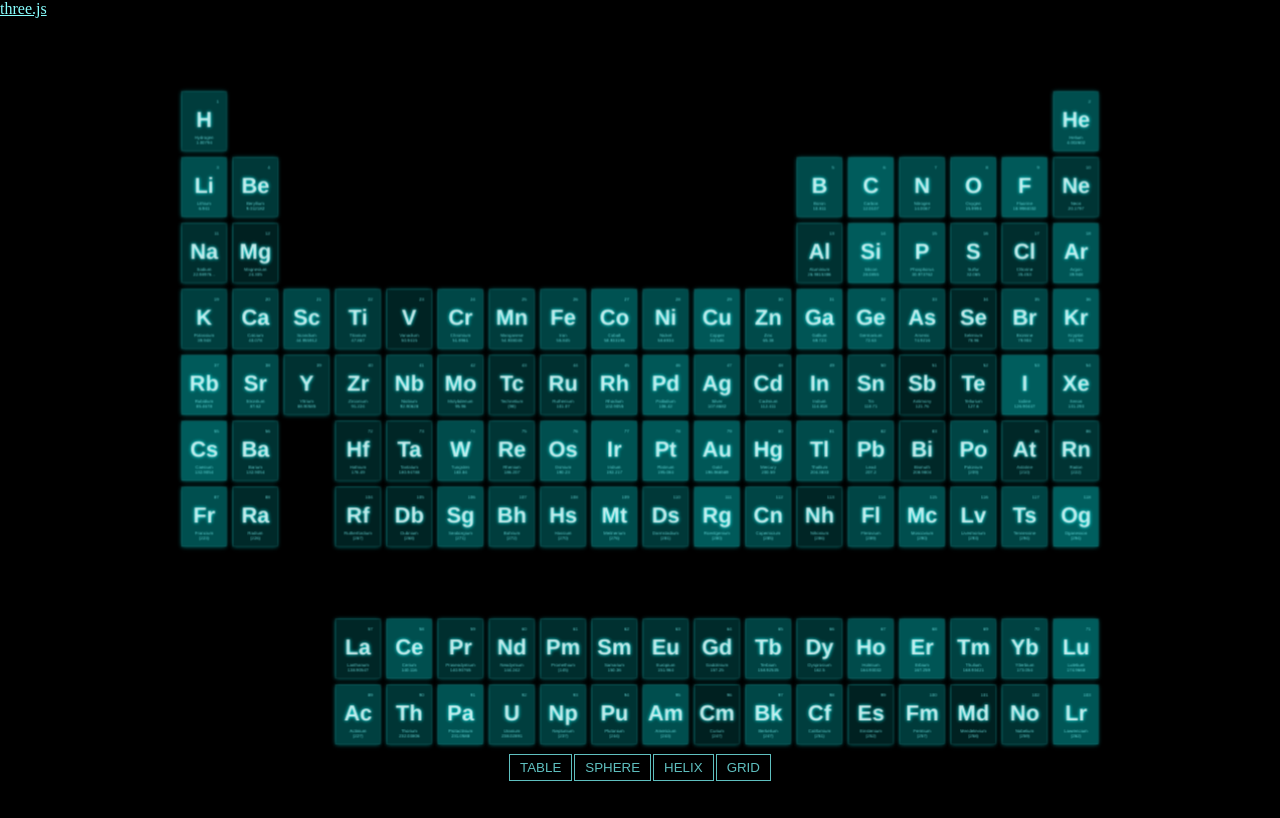
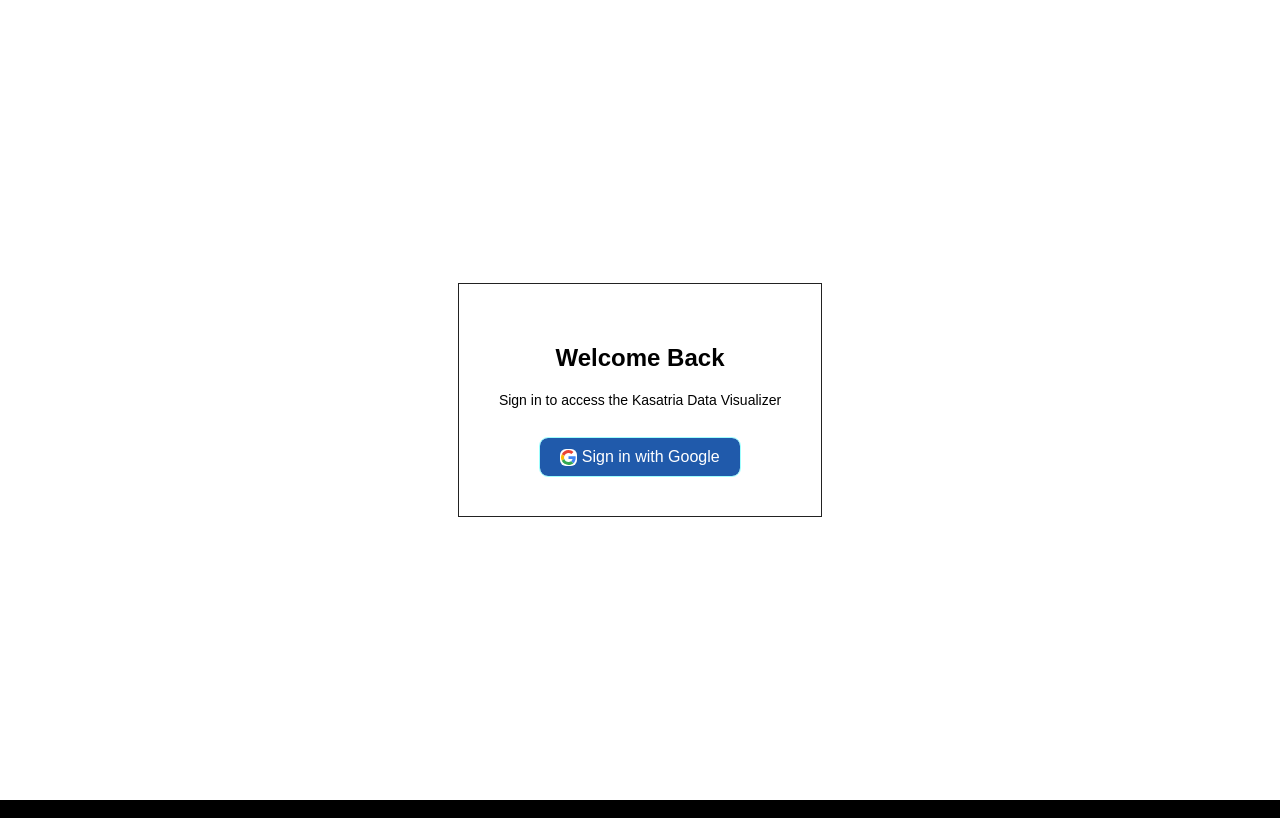
Before and after one commit to ravinfredico/kasatria, a plain HTML site: page index.html in a window 1280 px wide. Drawn offline with nearby package versions, Linux system fonts and the light colour scheme; animation ran at ten frames a second.

Commit message:
all changes made in local documents 1. updated the css files to adjust the font sizes and positioning of certain elements. 2. modified the index.html to include a login overlay and Google Identity Services script. 3. changed main.js to handle authentication, fetch data after login, and rearranged the 3D objects into a 5x4x10 grid layout.

```diff
--- a/index.html
+++ b/index.html
@@ -14,9 +14,26 @@
 			}
 		</script>
 		<script type="module" src="main.js"></script>
+		<script src="https://accounts.google.com/gsi/client" async defer></script>
 	</head>
 	<body>
+		<div id="login-overlay">
+    		<div class="login-card">
+        <h2>Welcome Back</h2>
+        <p>Sign in to access the Kasatria Data Visualizer</p>
 
+        <button id="auth-btn" onclick="handleAuthClick()">
+            <svg version="1.1" xmlns="http://www.w3.org/2000/svg" width="18px" height="18px" viewBox="0 0 48 48" class="small-google-icon">
+				<path fill="#EA4335" d="M24 9.5c3.54 0 6.71 1.22 9.21 3.6l6.85-6.85C35.9 2.38 30.47 0 24 0 14.62 0 6.51 5.38 2.56 13.22l7.98 6.19C12.43 13.72 17.74 9.5 24 9.5z"></path>
+				<path fill="#4285F4" d="M46.98 24.55c0-1.57-.15-3.09-.38-4.55H24v9.02h12.94c-.58 2.96-2.26 5.48-4.78 7.18l7.73 6c4.51-4.18 7.09-10.36 7.09-17.65z"></path>
+				<path fill="#FBBC05" d="M10.53 28.59c-.48-1.45-.76-2.99-.76-4.59s.27-3.14.76-4.59l-7.98-6.19C.92 16.46 0 20.12 0 24c0 3.88.92 7.54 2.56 10.78l7.97-6.19z"></path>
+				<path fill="#34A853" d="M24 48c6.48 0 11.93-2.13 15.89-5.81l-7.73-6c-2.15 1.45-4.92 2.3-8.16 2.3-6.26 0-11.57-4.22-13.47-9.91l-7.98 6.19C6.51 42.62 14.62 48 24 48z"></path>
+				<path fill="none" d="M0 0h48v48H0z"></path>
+    	    </svg>
+			Sign in with Google
+        </button>
+    </div>
+		</div>
 		<div id="info"><a href="https://threejs.org" target="_blank" rel="noopener">three.js</a> css3d - periodic table.</div>
 		<div id="container"></div>
 		<div id="menu">
--- a/main.js
+++ b/main.js
@@ -4,126 +4,48 @@
 import { TrackballControls } from 'three/addons/controls/TrackballControls.js';
 import { CSS3DRenderer, CSS3DObject } from 'three/addons/renderers/CSS3DRenderer.js';
 
-const table = [
-    'H', 'Hydrogen', '1.00794', 1, 1,
-    'He', 'Helium', '4.002602', 18, 1,
-    'Li', 'Lithium', '6.941', 1, 2,
-    'Be', 'Beryllium', '9.012182', 2, 2,
-    'B', 'Boron', '10.811', 13, 2,
-    'C', 'Carbon', '12.0107', 14, 2,
-    'N', 'Nitrogen', '14.0067', 15, 2,
-    'O', 'Oxygen', '15.9994', 16, 2,
-    'F', 'Fluorine', '18.9984032', 17, 2,
-    'Ne', 'Neon', '20.1797', 18, 2,
-    'Na', 'Sodium', '22.98976...', 1, 3,
-    'Mg', 'Magnesium', '24.305', 2, 3,
-    'Al', 'Aluminium', '26.9815386', 13, 3,
-    'Si', 'Silicon', '28.0855', 14, 3,
-    'P', 'Phosphorus', '30.973762', 15, 3,
-    'S', 'Sulfur', '32.065', 16, 3,
-    'Cl', 'Chlorine', '35.453', 17, 3,
-    'Ar', 'Argon', '39.948', 18, 3,
-    'K', 'Potassium', '39.948', 1, 4,
-    'Ca', 'Calcium', '40.078', 2, 4,
-    'Sc', 'Scandium', '44.955912', 3, 4,
-    'Ti', 'Titanium', '47.867', 4, 4,
-    'V', 'Vanadium', '50.9415', 5, 4,
-    'Cr', 'Chromium', '51.9961', 6, 4,
-    'Mn', 'Manganese', '54.938045', 7, 4,
-    'Fe', 'Iron', '55.845', 8, 4,
-    'Co', 'Cobalt', '58.933195', 9, 4,
-    'Ni', 'Nickel', '58.6934', 10, 4,
-    'Cu', 'Copper', '63.546', 11, 4,
-    'Zn', 'Zinc', '65.38', 12, 4,
-    'Ga', 'Gallium', '69.723', 13, 4,
-    'Ge', 'Germanium', '72.63', 14, 4,
-    'As', 'Arsenic', '74.9216', 15, 4,
-    'Se', 'Selenium', '78.96', 16, 4,
-    'Br', 'Bromine', '79.904', 17, 4,
-    'Kr', 'Krypton', '83.798', 18, 4,
-    'Rb', 'Rubidium', '85.4678', 1, 5,
-    'Sr', 'Strontium', '87.62', 2, 5,
-    'Y', 'Yttrium', '88.90585', 3, 5,
-    'Zr', 'Zirconium', '91.224', 4, 5,
-    'Nb', 'Niobium', '92.90628', 5, 5,
-    'Mo', 'Molybdenum', '95.96', 6, 5,
-    'Tc', 'Technetium', '(98)', 7, 5,
-    'Ru', 'Ruthenium', '101.07', 8, 5,
-    'Rh', 'Rhodium', '102.9055', 9, 5,
-    'Pd', 'Palladium', '106.42', 10, 5,
-    'Ag', 'Silver', '107.8682', 11, 5,
-    'Cd', 'Cadmium', '112.411', 12, 5,
-    'In', 'Indium', '114.818', 13, 5,
-    'Sn', 'Tin', '118.71', 14, 5,
-    'Sb', 'Antimony', '121.76', 15, 5,
-    'Te', 'Tellurium', '127.6', 16, 5,
-    'I', 'Iodine', '126.90447', 17, 5,
-    'Xe', 'Xenon', '131.293', 18, 5,
-    'Cs', 'Caesium', '132.9054', 1, 6,
-    'Ba', 'Barium', '132.9054', 2, 6,
-    'La', 'Lanthanum', '138.90547', 4, 9,
-    'Ce', 'Cerium', '140.116', 5, 9,
-    'Pr', 'Praseodymium', '140.90765', 6, 9,
-    'Nd', 'Neodymium', '144.242', 7, 9,
-    'Pm', 'Promethium', '(145)', 8, 9,
-    'Sm', 'Samarium', '150.36', 9, 9,
-    'Eu', 'Europium', '151.964', 10, 9,
-    'Gd', 'Gadolinium', '157.25', 11, 9,
-    'Tb', 'Terbium', '158.92535', 12, 9,
-    'Dy', 'Dysprosium', '162.5', 13, 9,
-    'Ho', 'Holmium', '164.93032', 14, 9,
-    'Er', 'Erbium', '167.259', 15, 9,
-    'Tm', 'Thulium', '168.93421', 16, 9,
-    'Yb', 'Ytterbium', '173.054', 17, 9,
-    'Lu', 'Lutetium', '174.9668', 18, 9,
-    'Hf', 'Hafnium', '178.49', 4, 6,
-    'Ta', 'Tantalum', '180.94788', 5, 6,
-    'W', 'Tungsten', '183.84', 6, 6,
-    'Re', 'Rhenium', '186.207', 7, 6,
-    'Os', 'Osmium', '190.23', 8, 6,
-    'Ir', 'Iridium', '192.217', 9, 6,
-    'Pt', 'Platinum', '195.084', 10, 6,
-    'Au', 'Gold', '196.966569', 11, 6,
-    'Hg', 'Mercury', '200.59', 12, 6,
-    'Tl', 'Thallium', '204.3833', 13, 6,
-    'Pb', 'Lead', '207.2', 14, 6,
-    'Bi', 'Bismuth', '208.9804', 15, 6,
-    'Po', 'Polonium', '(209)', 16, 6,
-    'At', 'Astatine', '(210)', 17, 6,
-    'Rn', 'Radon', '(222)', 18, 6,
-    'Fr', 'Francium', '(223)', 1, 7,
-    'Ra', 'Radium', '(226)', 2, 7,
-    'Ac', 'Actinium', '(227)', 4, 10,
-    'Th', 'Thorium', '232.03806', 5, 10,
-    'Pa', 'Protactinium', '231.0588', 6, 10,
-    'U', 'Uranium', '238.02891', 7, 10,
-    'Np', 'Neptunium', '(237)', 8, 10,
-    'Pu', 'Plutonium', '(244)', 9, 10,
-    'Am', 'Americium', '(243)', 10, 10,
-    'Cm', 'Curium', '(247)', 11, 10,
-    'Bk', 'Berkelium', '(247)', 12, 10,
-    'Cf', 'Californium', '(251)', 13, 10,
-    'Es', 'Einstenium', '(252)', 14, 10,
-    'Fm', 'Fermium', '(257)', 15, 10,
-    'Md', 'Mendelevium', '(258)', 16, 10,
-    'No', 'Nobelium', '(259)', 17, 10,
-    'Lr', 'Lawrencium', '(262)', 18, 10,
-    'Rf', 'Rutherfordium', '(267)', 4, 7,
-    'Db', 'Dubnium', '(268)', 5, 7,
-    'Sg', 'Seaborgium', '(271)', 6, 7,
-    'Bh', 'Bohrium', '(272)', 7, 7,
-    'Hs', 'Hassium', '(270)', 8, 7,
-    'Mt', 'Meitnerium', '(276)', 9, 7,
-    'Ds', 'Darmstadium', '(281)', 10, 7,
-    'Rg', 'Roentgenium', '(280)', 11, 7,
-    'Cn', 'Copernicium', '(285)', 12, 7,
-    'Nh', 'Nihonium', '(286)', 13, 7,
-    'Fl', 'Flerovium', '(289)', 14, 7,
-    'Mc', 'Moscovium', '(290)', 15, 7,
-    'Lv', 'Livermorium', '(293)', 16, 7,
-    'Ts', 'Tennessine', '(294)', 17, 7,
-    'Og', 'Oganesson', '(294)', 18, 7
-];
+//write API credentials here
+const CLIENT_ID = '10151516674-leog761207u5kl52rtbln6cn520jico5.apps.googleusercontent.com';
+const SPREADSHEET_ID = '1CSnLkplvUTiodfBeUMq2XXNDWacf4hkIJ78kC1QzEws';
+const SCOPES = 'https://www.googleapis.com/auth/spreadsheets.readonly';
+
+
+
+window.handleAuthClick = function() {
+    const tokenClient = google.accounts.oauth2.initTokenClient({
+        client_id: CLIENT_ID,
+        scope: SCOPES,
+        callback: async (response) => {
+            if (response.error !== undefined) throw (response);
+            await fetchData(response.access_token);
+        },
+    });
+    tokenClient.requestAccessToken();
+};
+
+async function fetchData(token) {
+    // Fetch Columns A to F (Image, Name, Interest, Country, Age, NetWorth)
+    const url = `https://sheets.googleapis.com/v4/spreadsheets/${SPREADSHEET_ID}/values/Sheet1!A2:F202?majorDimension=ROWS`;
+    try {
+        const response = await fetch(url, { headers: { 'Authorization': `Bearer ${token}` } });
+        const data = await response.json();
+
+        // Hide login, show 3D world
+        document.getElementById('login-overlay').style.display = 'none';
+        const container = document.getElementById('container');
+        console.log('Fetched data:', data);
+        // Pass the REAL data to the 3D engine
+        if (data && data.values) {
+            init(data.values);
+            animate();
+        } else {
+            console.error('No data returned from Google Sheets:', data);
+            container.innerHTML += '<div style="color:red;font-weight:bold;">Error: No data returned from Google Sheets. Please check your sheet name and range.</div>';
+        }
+    } catch (err) {
+        console.error("Error:", err);
+    }
+}
 
 let camera, scene, renderer;
 let controls;
@@ -131,11 +53,9 @@
 const objects = [];
 const targets = { table: [], sphere: [], helix: [], grid: [] };
 
-init();
-animate();
-
-function init() {
-
+function init(data){
+    console.log('init called with data:', data);
+    const container = document.getElementById( 'container' );
     camera = new THREE.PerspectiveCamera( 40, window.innerWidth / window.innerHeight, 1, 10000 );
     camera.position.z = 3000;
 
@@ -143,26 +63,74 @@
 
     // table
 
-    for ( let i = 0; i < table.length; i += 5 ) {
+    for ( let i = 0; i < data.length; i++ ) {
+
+        const row = data[i];
+
+        let imgURL = row[1];
+        // Only use HTTPS links
+        if (!imgURL || !imgURL.startsWith('https://')) {
+            console.warn('Invalid image URL, using fallback:', imgURL);
+            imgURL = 'https://via.placeholder.com/150?text=No+Image';
+        }
+        const nameTable = row[0];
+        const interestTable = row[4];
+        const countryTable = row[3];
+        const ageTable = row[2];
+        const networthTable = row[5];
 
         const element = document.createElement( 'div' );
         element.className = 'element';
-        element.style.backgroundColor = 'rgba(0,127,127,' + ( Math.random() * 0.5 + 0.25 ) + ')';
 
-        const number = document.createElement( 'div' );
-        number.className = 'number';
-        number.textContent = ( i / 5 ) + 1;
-        element.appendChild( number );
 
-        const symbol = document.createElement( 'div' );
-        symbol.className = 'symbol';
-        symbol.textContent = table[ i ];
-        element.appendChild( symbol );
+        //new element country
+        const country = document.createElement( 'div' );
+        country.className = 'country';
+        country.textContent = countryTable
+        element.appendChild(country);
 
-        const details = document.createElement( 'div' );
-        details.className = 'details';
-        details.innerHTML = table[ i + 1 ] + '<br>' + table[ i + 2 ];
-        element.appendChild( details );
+        //new element age
+
+        const Age = document.createElement( 'div' );
+        Age.className = 'age';
+        Age.textContent = ageTable;
+        element.appendChild( Age );
+
+        const imageContainer = document.createElement( 'div' );
+        imageContainer.className = 'symbol';
+        const img = document.createElement( 'img' );
+        img.src = imgURL;
+        img.onerror = function() {
+            console.error('Image failed to load:', imgURL);
+            this.src = 'https://via.placeholder.com/150?text=No+Image';
+        };
+        img.style.width = '80%';
+        imageContainer.appendChild( img );
+        element.appendChild( imageContainer );
+
+        //seperate element name and interest
+        const name = document.createElement( 'div' );
+        name.className = 'name';
+        name.textContent = nameTable;
+        element.appendChild(name);
+
+        const interest = document.createElement( 'div' );
+        interest.className = 'interest';
+        interest.textContent = interestTable;
+        element.appendChild( interest );
+
+        //networth element
+        const networth = networthTable;
+        const networthValue = parseFloat(networth.replace(/[^0-9.-]+/g,""));
+
+        if (networthValue > 200000) {
+            element.classList.add('glow-green')
+        } else if(networthValue > 100000){
+            element.classList.add('glow-yellow')
+        } else {
+            element.classList.add('glow-red')
+        }
+
 
         const objectCSS = new CSS3DObject( element );
         objectCSS.position.x = Math.random() * 4000 - 2000;
@@ -172,11 +140,14 @@
 
         objects.push( objectCSS );
 
-        //
+        //we will make the table into 20x10
+
+        const columnIndex = (i % 20) + 1;
+        const rowIndex = Math.floor(i / 20) + 1;
 
         const object = new THREE.Object3D();
-        object.position.x = ( table[ i + 3 ] * 140 ) - 1330;
-        object.position.y = - ( table[ i + 4 ] * 180 ) + 990;
+        object.position.x = ( columnIndex * 140 ) - 1330;
+        object.position.y = - ( rowIndex * 180 ) + 990;
 
         targets.table.push( object );
 
@@ -229,12 +200,14 @@
     for ( let i = 0; i < objects.length; i ++ ) {
 
         const object = new THREE.Object3D();
-
-        object.position.x = ( ( i % 5 ) * 400 ) - 800;
-        object.position.y = ( - ( Math.floor( i / 5 ) % 5 ) * 400 ) + 800;
-        object.position.z = ( Math.floor( i / 25 ) ) * 1000 - 2000;
-
-        targets.grid.push( object );
+        // 5x4x10 grid: x=5, y=4, z=10
+        const x = i % 5;
+        const y = Math.floor(i / 5) % 4;
+        const z = Math.floor(i / (5 * 4));
+        object.position.x = (x * 400) - 800;
+        object.position.y = -(y * 400) + 600;
+        object.position.z = (z * 1000) - 4500;
+        targets.grid.push(object);
 
     }
 
--- a/style.css
+++ b/style.css
@@ -31,17 +31,25 @@
     border: 1px solid rgba(127,255,255,0.75);
 }
 
-    .element .number {
+    .element .age {
         position: absolute;
-        top: 20px;
-        right: 20px;
-        font-size: 12px;
-        color: rgba(127,255,255,0.75);
+        top: 10px;
+        right: 15px;
+        font-size: 10px;
+        color: rgba(255, 255, 255, 0.75);
+    }
+
+    .element .country {
+        position: absolute;
+        top: 10px;
+        left: 15px;
+        font-size: 10px;
+        color: rgba(255, 255, 255, 0.75);
     }
 
     .element .symbol {
         position: absolute;
-        top: 40px;
+        top: 25px;
         left: 0px;
         right: 0px;
         font-size: 60px;
@@ -50,13 +58,23 @@
         text-shadow: 0 0 10px rgba(0,255,255,0.95);
     }
 
-    .element .details {
+    .element .interest {
         position: absolute;
-        bottom: 15px;
+        bottom: 10px;
         left: 0px;
         right: 0px;
-        font-size: 12px;
-        color: rgba(127,255,255,0.75);
+        font-size: 10px;
+        color: rgba(255, 255, 255, 0.75);
+    }
+
+    .element .name {
+        position: absolute;
+        bottom: 20px;
+        left: 0px;
+        right: 0px;
+        font-size: 15px;
+        font-weight: bold;
+        color: rgba(255, 255, 255, 0.75);
     }
 
 button {
@@ -76,3 +94,70 @@
     color: #000000;
     background-color: rgba(0,255,255,0.75);
 }
+
+.glow-green {
+    background-color: rgba(0, 127, 0, 0.25);
+    box-shadow: 0px 0px 20px rgba(0, 255, 0, 0.6);
+    border: 1px solid rgba(0, 255, 0, 0.9);
+}
+.glow-yellow {
+    background-color: rgba(127, 100, 0, 0.25);
+    box-shadow: 0px 0px 20px rgba(255, 215, 0, 0.6);
+    border: 1px solid rgba(255, 215, 0, 0.9);
+}
+
+.glow-red {
+    background-color: rgba(127, 0, 0, 0.25);
+    box-shadow: 0px 0px 20px rgba(239, 48, 34, 0.6);
+    border: 1px solid rgba(255, 50, 50, 0.9);
+}
+
+#login-overlay {
+    position: absolute;
+    top: 0; left: 0; width: 100%; height: 100%;
+    background: white;
+    z-index: 100;
+    display: flex;       /* <--- CHANGE THIS BACK TO FLEX */
+    justify-content: center;
+    align-items: center;
+}
+
+.login-card {
+    background: #ffffff;
+    padding: 40px;
+    border: 1px solid #222;
+    text-align: center;
+    color: #8ff;
+    font-family: Arial, sans-serif;
+}
+
+.login-card h2 {
+    margin-bottom: 20px;
+    color: #000000;
+}
+
+.login-card p {
+    margin-bottom: 30px;
+    font-size: 14px;
+    color: #000000;
+}
+
+.login-card button {
+    font-size: 16px;
+    padding: 10px 20px;
+}
+
+#auth-btn {
+    color: rgb(255, 255, 255);
+    background: #205aab;
+    border-radius: 8px;
+}
+
+.small-google-icon {
+    width:15px;
+    height: 15px;
+    vertical-align: middle;
+    background-color: #ffffff;
+    border: 1px solid rgba(255, 255, 255, 0.75);
+    border-radius: 6px;
+}
```
